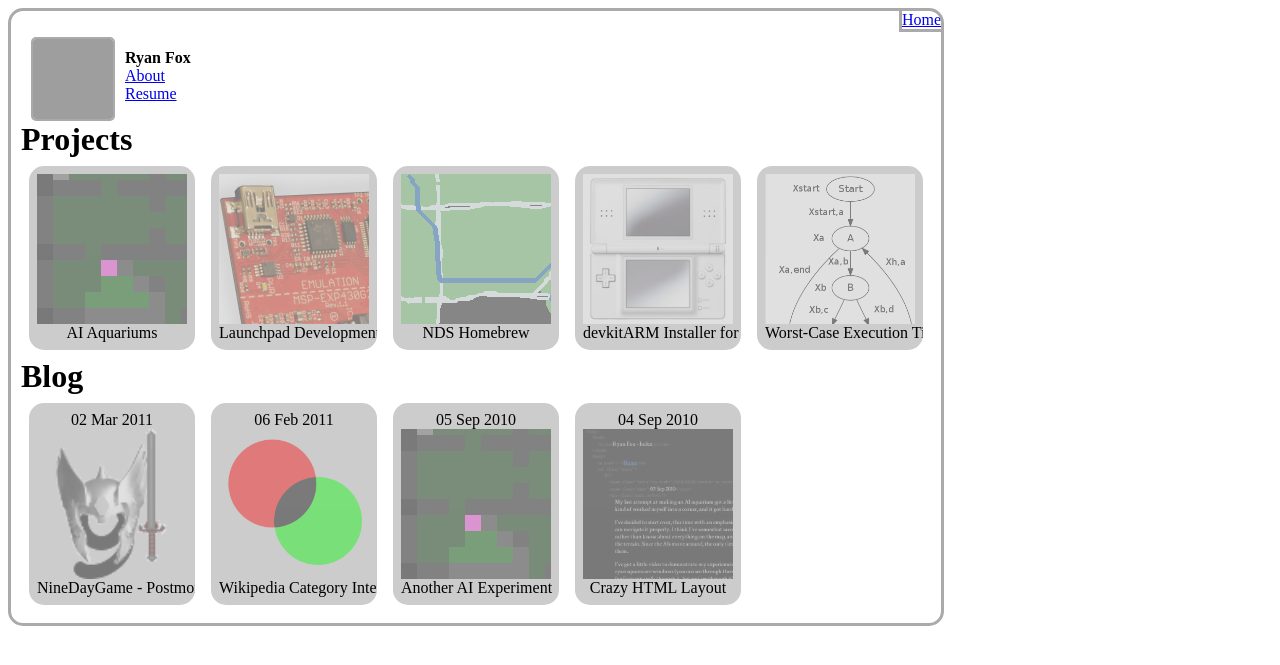
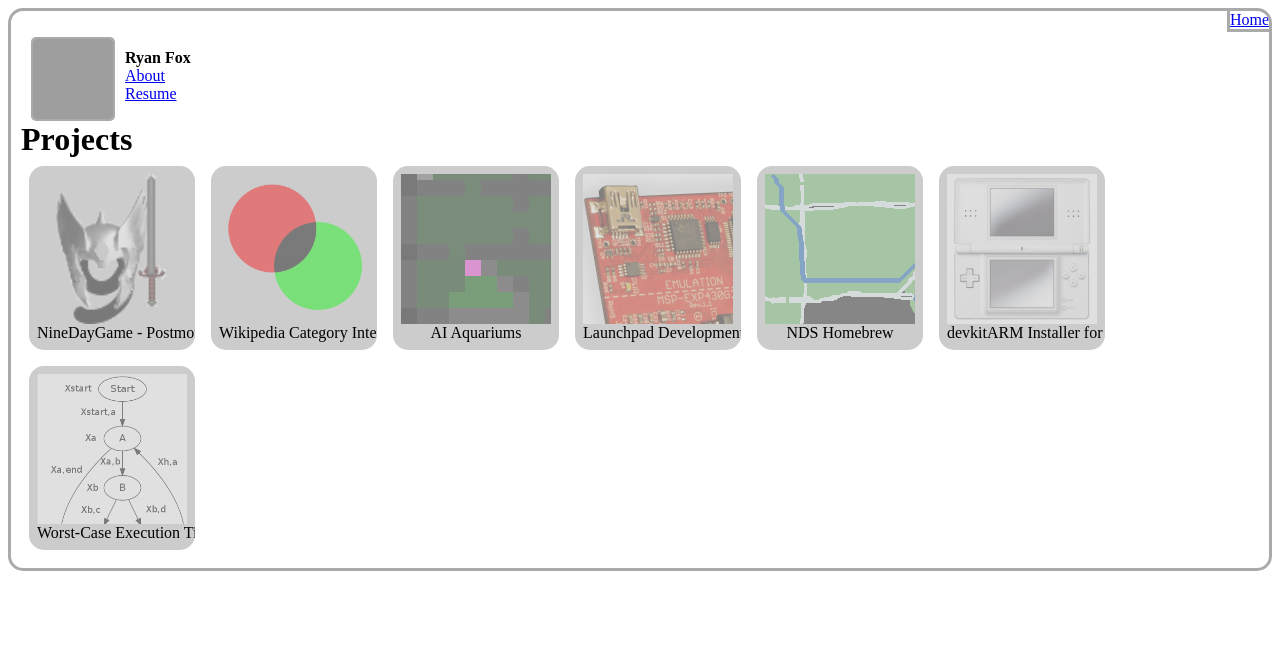
Before and after one commit to rcfox/rcfox.github.com, a Jekyll site: the page built from index.html, in a window 1280 px wide, cut to the strip 0-665 px from the top of the page. Built offline with Jekyll 4.4.1, drawn with Linux system fonts in a browser that asks for light colours; Markdown is read by kramdown in place of the engine named in the settings; grey boxes are pictures that could not be loaded.

Commit message:
Meh, having a sparse, neglected blog section is probably worse than having none at all.

```diff
--- a/_posts/blog/2011-02-06-wikipedia-category-intersections.markdown
+++ b/_posts/project/2011-02-06-wikipedia-category-intersections.markdown
@@ -4,7 +4,7 @@ title: Wikipedia Category Intersections
 image: /images/venn.png
 image_resize: 150
 categories:
-- blog
+- project
 - wikipedia
 ---
 # Wikipedia Category Intersections #
--- a/_posts/blog/2011-03-02-ninedaygame-postmortem.markdown
+++ b/_posts/project/2011-03-02-ninedaygame-postmortem.markdown
@@ -4,7 +4,7 @@ title: NineDayGame - Postmortem
 image: /images/nineday_icon.png
 image_resize: 150
 categories:
-- blog
+- project
 - NineDayGame
 - roguelike
 - github
--- a/index.html
+++ b/index.html
@@ -37,40 +37,3 @@ title: Index
   </a>
   {% endfor %}
 </div>
-
-<div class="post_list">
-  <h1>Blog</h1>
-  {% for post in site.categories.blog %}
-  {% if post.image_resize == null %}
-  {% assign resize = 'auto' %}
-  {% else %}
-  {% assign resize = post.image_resize %}
-  {% endif %}
-  {% if post.image_x == null %}
-  {% assign left = 0 %}
-  {% else %}
-  {% assign left = post.image_x %}
-  {% endif %}
-  {% if post.image_y == null %}
-  {% assign top = 0 %}
-  {% else %}
-  {% assign top = post.image_y %}
-  {% endif %}
-  {% capture right %}{{left | plus:site.image_size}}{% endcapture %}
-  {% capture bottom %}{{top | plus:site.image_size}}{% endcapture %}
-  {% if post.image == null %}
-  {% assign resize = site.image_size %}
-  {% assign image = '/images/no-image-given.png' %}
-  {% else %}
-  {% assign image = post.image %}
-  {% endif %}
-
-  <a class="badge-link" href="{{post.url}}">
-	<div class="badge rounded">
-	  <span class="badge-date">{{post.date | date_to_string}}</span>
-	  <span class="crop"><img src="{{image}}" style="clip:rect({{top}}px {{right}}px {{bottom}}px {{left}}px); top: -{{top}}px; left: -{{left}}px; width: {{resize}}; height: auto;" title="{{post.title}}"/></span>
-	  <span class="badge-title">{{post.title}}</span>
-	</div>
-  </a>
-  {% endfor %}
-</div>
```
